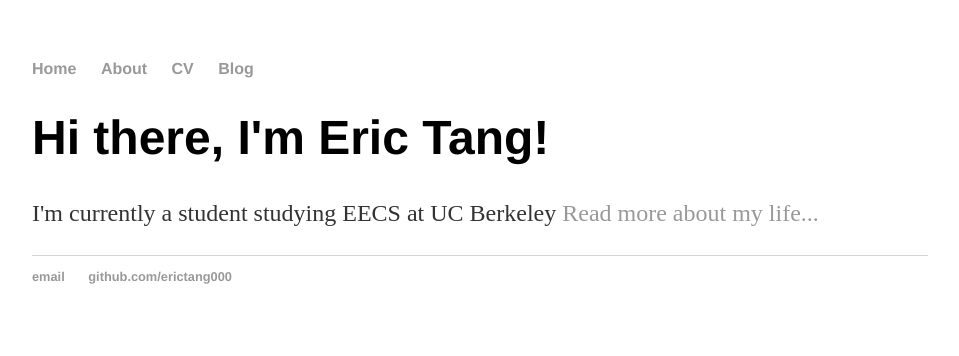
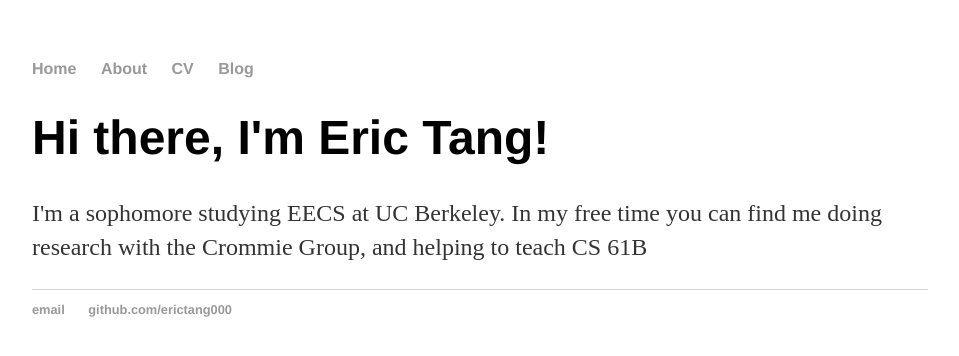
Before and after one commit to erictang000/old_website, a Jekyll site: the page built from index.html, in a window 1280 px wide. Shown: the top 356 px of the page, without its empty margins (160-1119 px from the left). Built offline with Jekyll 4.4.1, drawn with Linux system fonts in a browser that asks for light colours.

Commit message:
Update index.html
added bio

```diff
--- a/index.html
+++ b/index.html
@@ -1,30 +1,8 @@
-<!DOCTYPE html>
-<html>
-	<head>
-		<title>Eric Tang</title>
-		<!-- link to main stylesheet -->
-		<link rel="stylesheet" type="text/css" href="/css/main.css">
-	</head>
-	<body>
-		<nav>
-    		<ul>
-        		<li><a href="/">Home</a></li>
-	        	<li><a href="/about">About</a></li>
-        		<li><a href="/cv">CV</a></li>
-        		<li><a href="/blog">Blog</a></li>
-    		</ul>
-		</nav>
-		<div class="container">
-    		<div class="blurb">
-        		<h1>Hi there, I'm Eric Tang!</h1>
-				<p>I'm currently a student studying EECS at UC Berkeley <a href="/about">Read more about my life...</a></p>
-    		</div><!-- /.blurb -->
-		</div><!-- /.container -->
-		<footer>
-    		<ul>
-        		<li><a href="mailto:erictang000@berkeley.edu">email</a></li>
-        		<li><a href="https://github.com/erictang000">github.com/erictang000</a></li>
-			</ul>
-		</footer>
-	</body>
-</html>
+---
+layout: default
+title: Hank Quinlan, Horrible Cop
+---
+<div class="blurb">
+	<h1>Hi there, I'm Eric Tang!</h1>
+	<p>I'm a sophomore studying EECS at UC Berkeley. In my free time you can find me doing research with the Crommie Group, and helping to teach CS 61B</p>
+</div><!-- /.blurb -->
```
